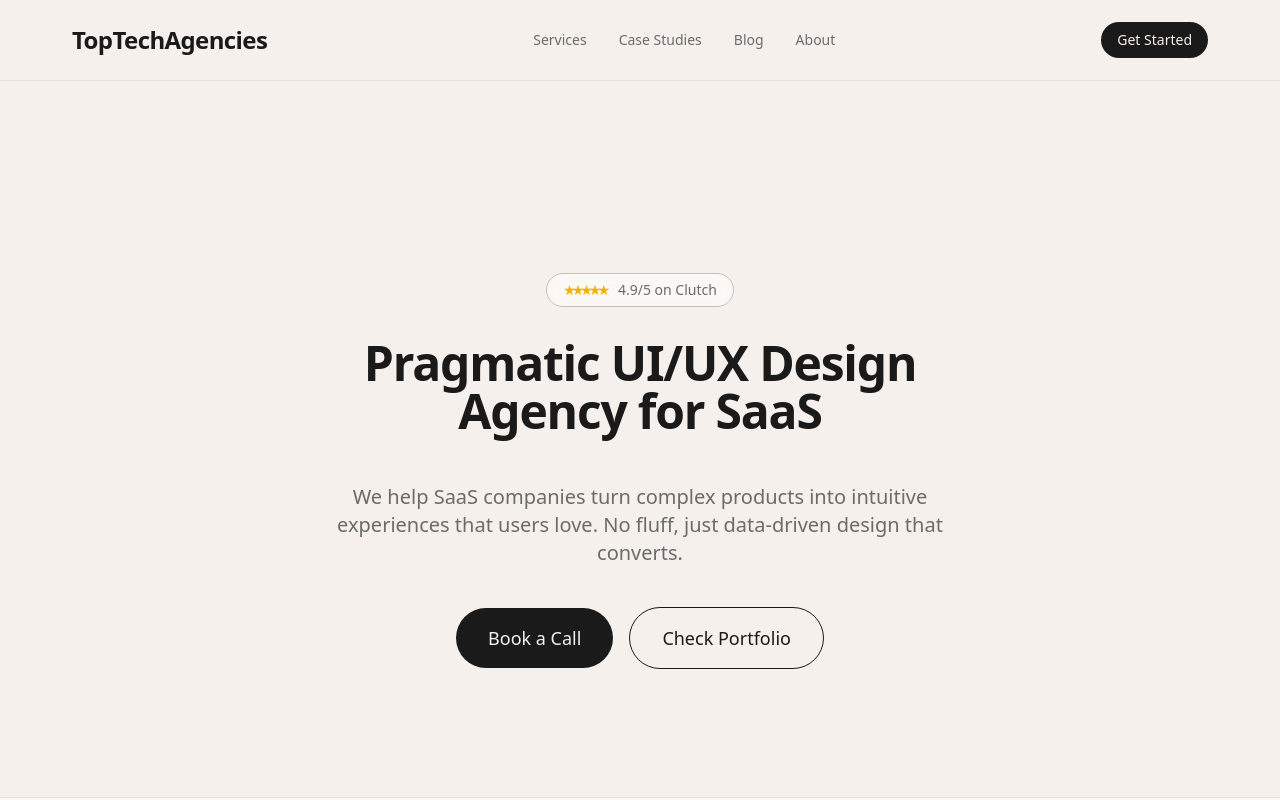
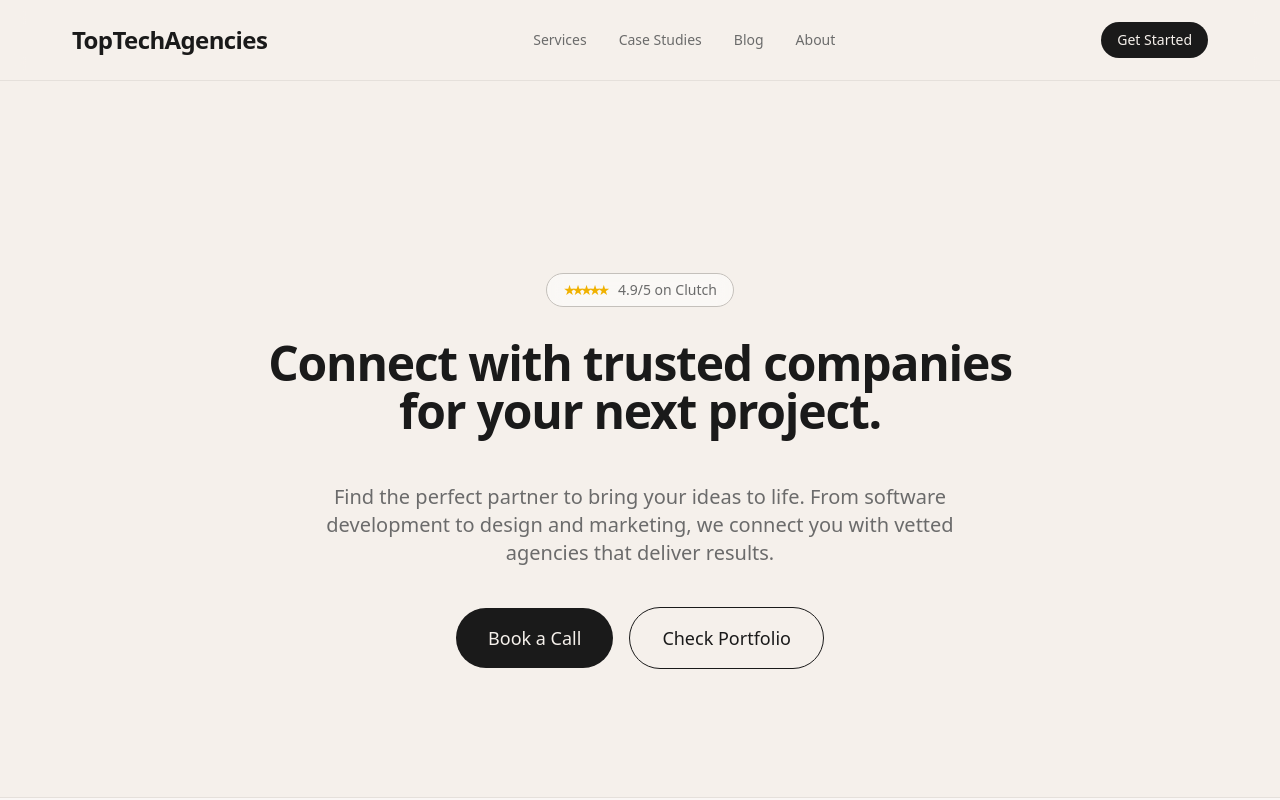
Before and after one commit to rankandrent/TopTechAgencies.com, a Next.js app: page / in a window 1280 px wide. Shown: the top 800 px of the page. Built offline with nearby package versions, Linux system fonts and the light colour scheme.

Commit message:
Content: Update homepage hero heading and subtext

```diff
--- a/src/components/home/Hero.tsx
+++ b/src/components/home/Hero.tsx
@@ -18,12 +18,11 @@ export function Hero() {
                 </div>
 
                 <H1 className="mb-6 max-w-4xl tracking-tight">
-                    Pragmatic UI/UX Design <br className="hidden sm:block" /> Agency for SaaS
+                    Connect with trusted companies <br className="hidden sm:block" /> for your next project.
                 </H1>
 
                 <P className="mb-10 max-w-2xl text-lg text-text-secondary md:text-xl">
-                    We help SaaS companies turn complex products into intuitive experiences that users love.
-                    No fluff, just data-driven design that converts.
+                    Find the perfect partner to bring your ideas to life. From software development to design and marketing, we connect you with vetted agencies that deliver results.
                 </P>
 
                 <div className="flex flex-col sm:flex-row items-center gap-4">
```
